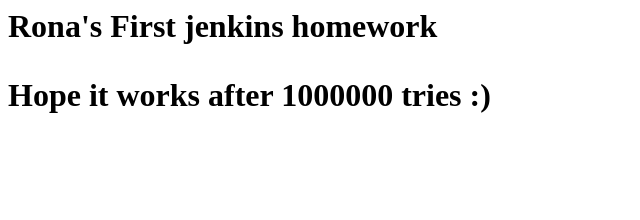
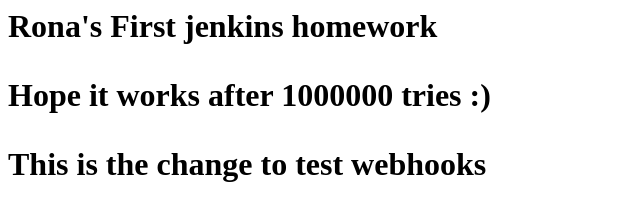
Before and after one commit to mblerona/DevOpsJenkins, a plain HTML site: page index.html in a window 1280 px wide. Shown: the whole page, without its empty margins (0-640 px from the left). Drawn offline with Linux system fonts and the light colour scheme.

Commit message:
Updated index to test webhook

```diff
--- a/index.html
+++ b/index.html
@@ -1,2 +1,4 @@
 <h1> Rona's First jenkins homework<h1>
 <p>Hope it works after 1000000 tries :) <p>
+
+  <p>This is the change to test webhooks</p>
```
